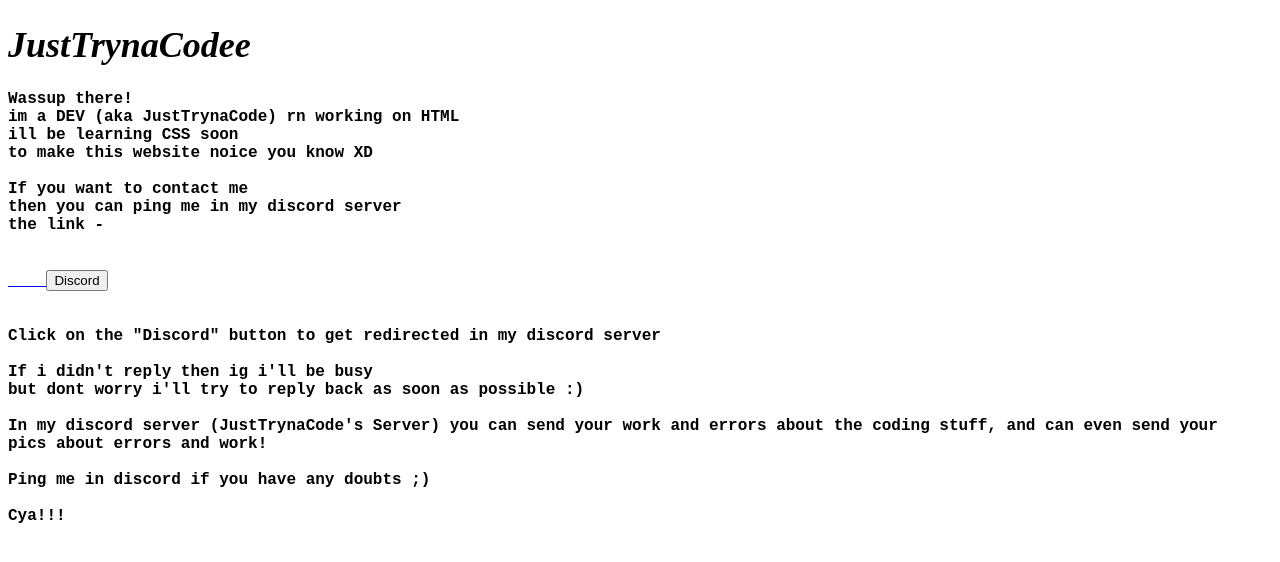
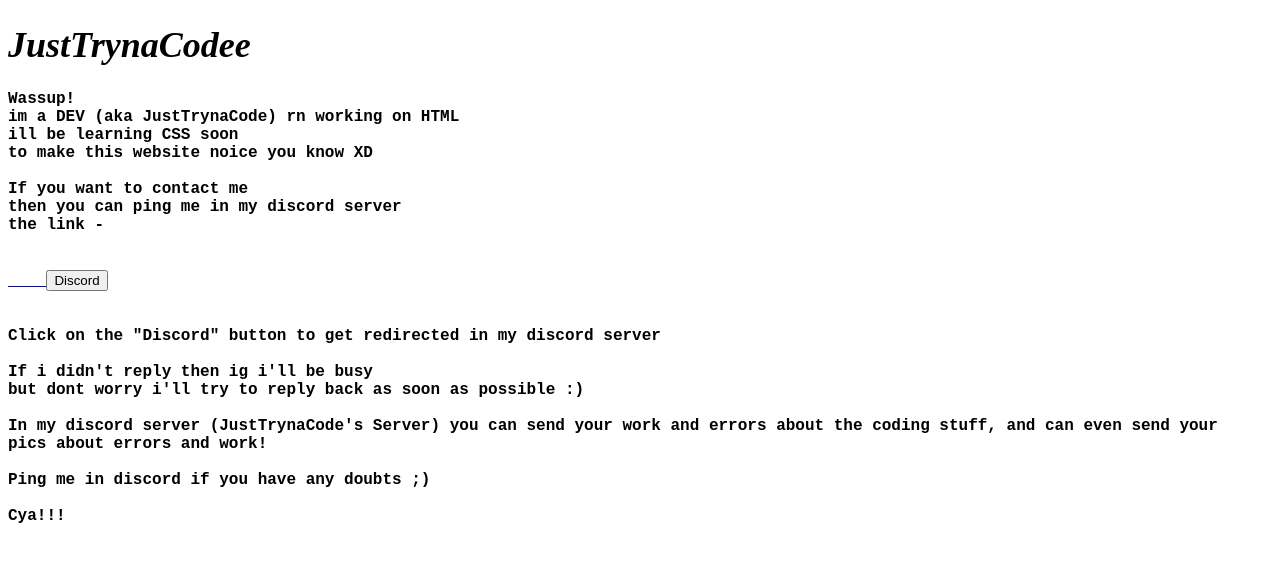
Before and after one commit to JustTrynacodee/JustTrynaCodee.github.io, a plain HTML site: page index.html in a window 1280 px wide. Drawn offline with Linux system fonts and the light colour scheme.

Commit message:
Update index.html

```diff
--- a/index.html
+++ b/index.html
@@ -20,7 +20,7 @@
             <p>
                 <b>
                     <pre>
-Wassup there!
+Wassup!
 im a DEV (aka JustTrynaCode) rn working on HTML
 ill be learning CSS soon
 to make this website noice you know XD
```
